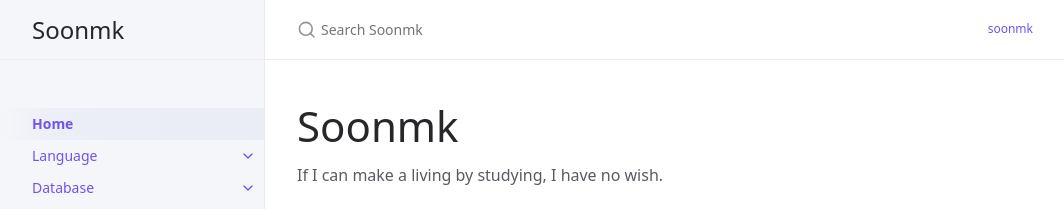
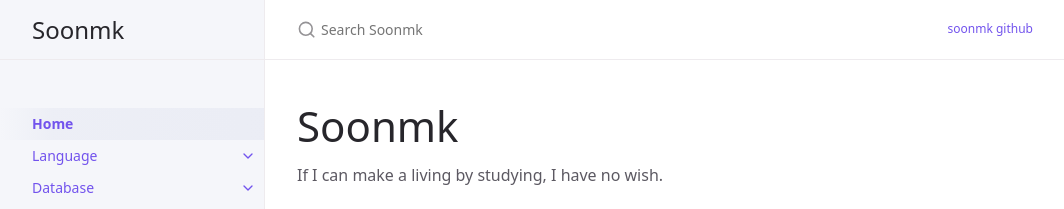
Before and after one commit to soonmk/soonmk.github.io, a Jekyll site: the page built from index.md, in a window 1280 px wide and 900 px high. Shown: the top 209 px of the window, without its empty margins (107-1171 px from the left). Built offline with Jekyll 4.4.1, drawn with Linux system fonts in a browser that asks for light colours.

Commit message:
Update _config.yml

```diff
--- a/_config.yml
+++ b/_config.yml
@@ -65,8 +65,8 @@ heading_anchors: true
 
 # Aux links for the upper right navigation
 aux_links:
-  "soonmk":
-    - "//soonmk.github.io/"
+  "soonmk github":
+    - "//github.com/soonmk/soonmk.github.io"
 
 # Makes Aux links open in a new tab. Default is false
 aux_links_new_tab: false
```
